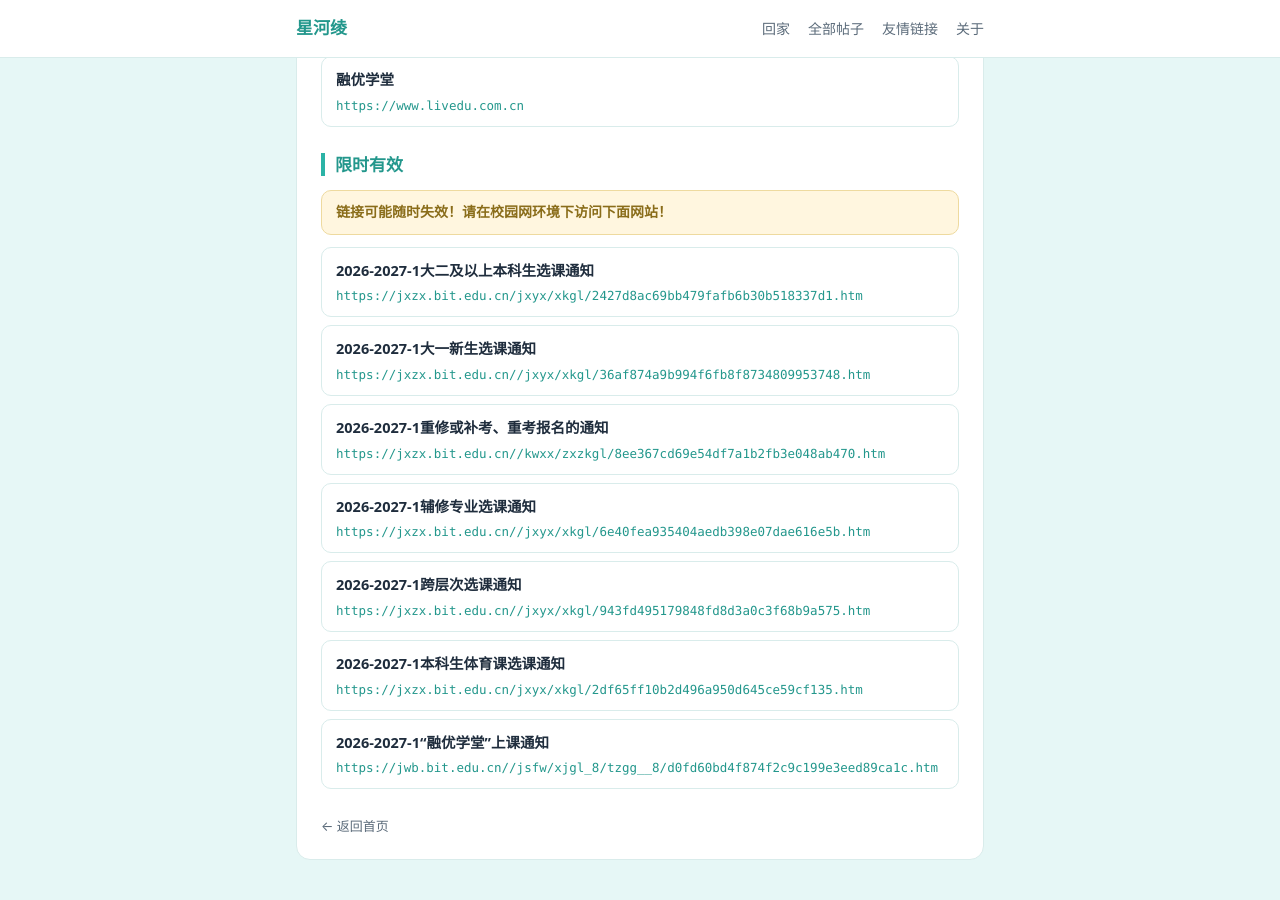
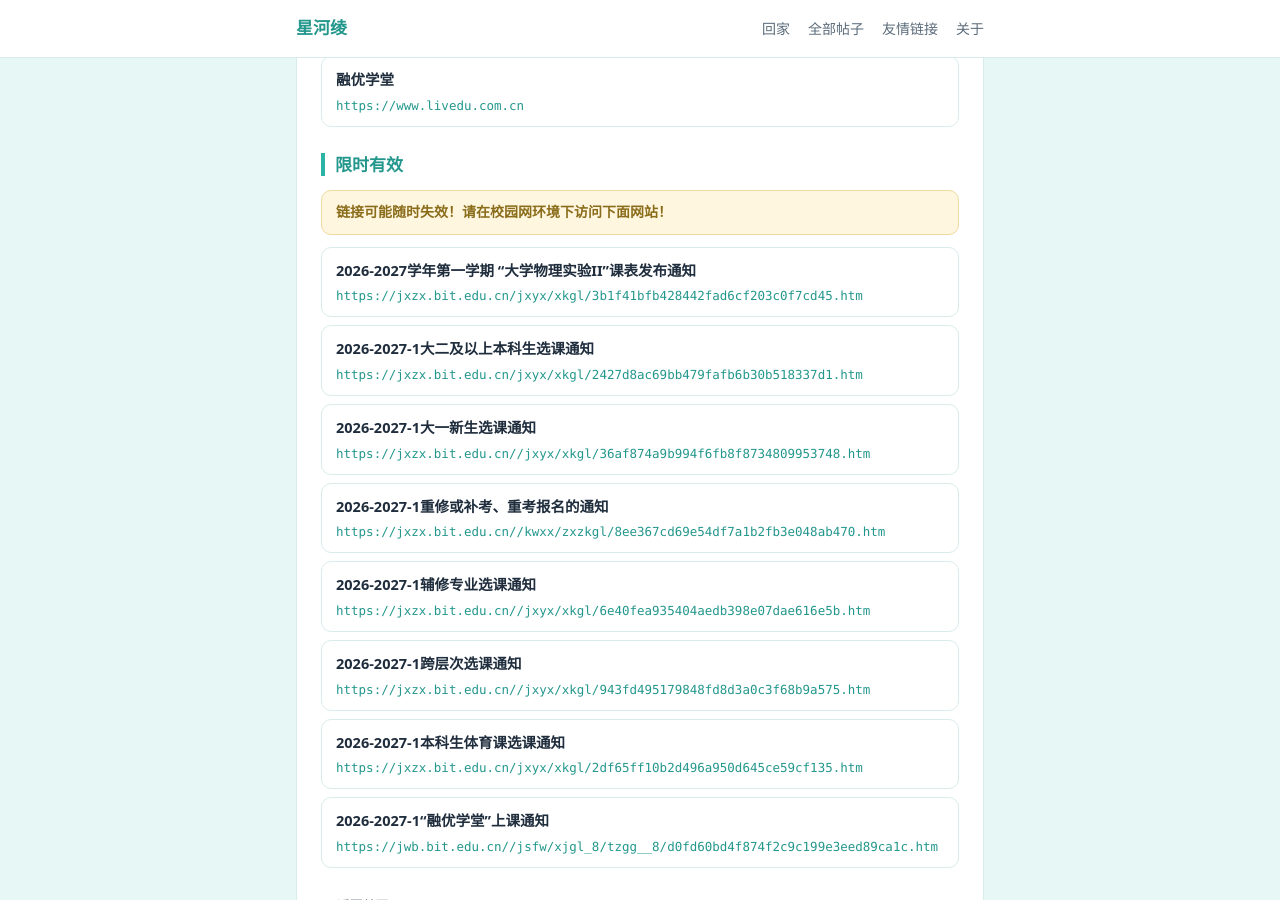
Before and after one commit to tony-he-xhxk/tony-he-xhxk.github.io, a Jekyll site: the page built from youqing.html, in a window 1280 px wide and 900 px high, scrolled down 2365 px. Built offline with Jekyll 4.4.1, drawn with Linux system fonts in a browser that asks for light colours.

Commit message:
feat: 新增友情网站（大物实验通知）

```diff
--- a/youqing.html
+++ b/youqing.html
@@ -147,6 +147,10 @@ permalink: /youqing/
     <p class="yq-alert">链接可能随时失效！请在校园网环境下访问下面网站！</p>
     <ul class="yq-list">
       <li class="yq-item">
+        <div class="yq-name">2026-2027学年第一学期 “大学物理实验II”课表发布通知</div>
+        <div class="yq-urls"><a class="yq-url" href="https://jxzx.bit.edu.cn/jxyx/xkgl/3b1f41bfb428442fad6cf203c0f7cd45.htm" target="_blank" rel="noopener">https://jxzx.bit.edu.cn/jxyx/xkgl/3b1f41bfb428442fad6cf203c0f7cd45.htm</a></div>
+      </li>
+      <li class="yq-item">
         <div class="yq-name">2026-2027-1大二及以上本科生选课通知</div>
         <div class="yq-urls"><a class="yq-url" href="https://jxzx.bit.edu.cn/jxyx/xkgl/2427d8ac69bb479fafb6b30b518337d1.htm" target="_blank" rel="noopener">https://jxzx.bit.edu.cn/jxyx/xkgl/2427d8ac69bb479fafb6b30b518337d1.htm</a></div>
       </li>
```
